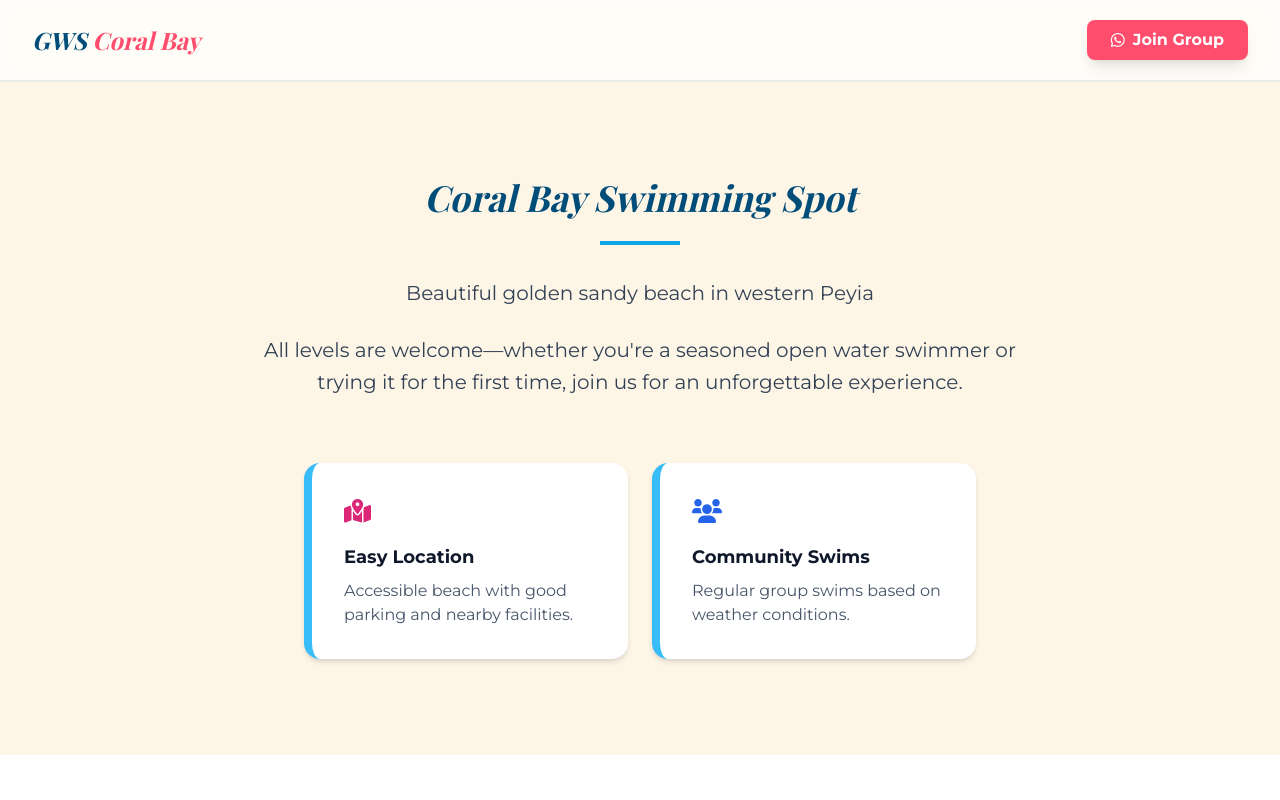
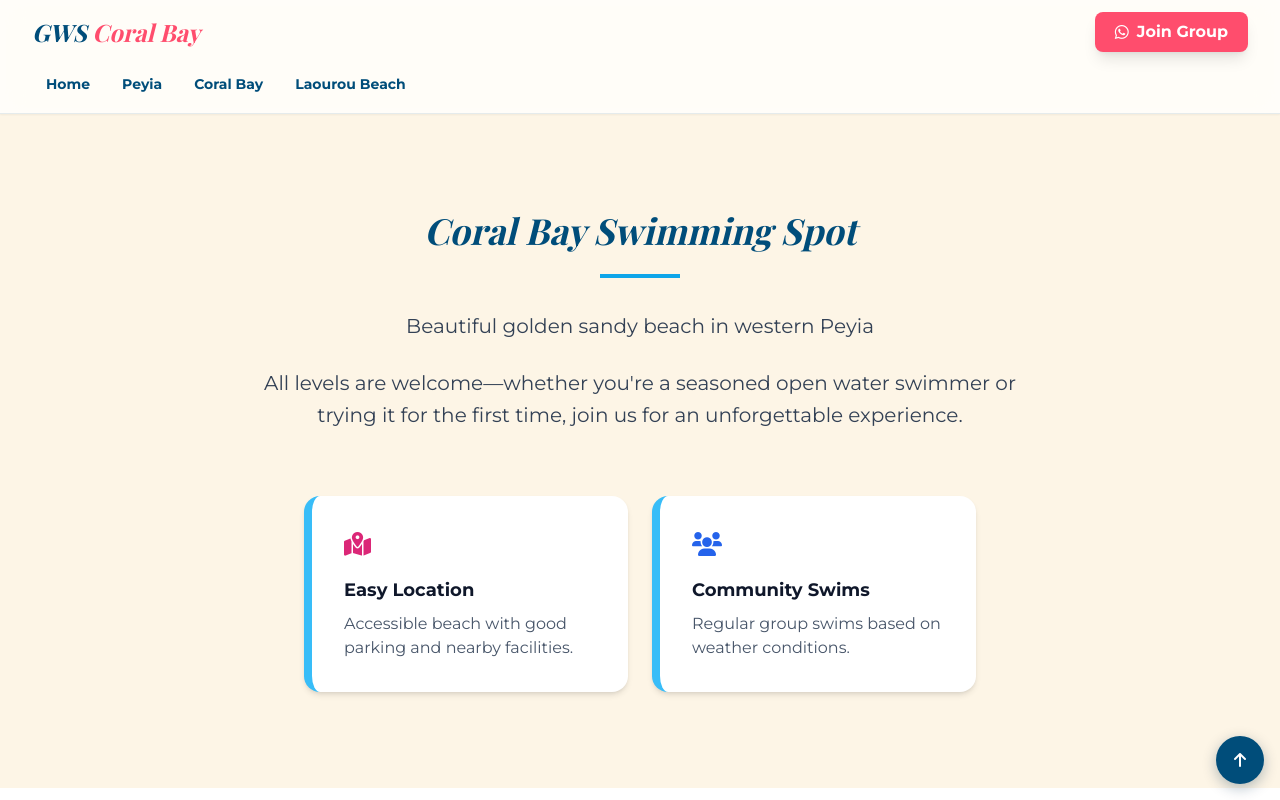
Before and after one commit to Good-Weather-Swimming/Good-Weather-Swimming.github.io, an Eleventy site: page src/index.html in a window 1280 px wide. Shown: the top 800 px of the page. Built offline with nearby package versions, Linux system fonts and the light colour scheme; Eleventy itself is replaced by a stand-in of ours; files that its build step writes are made by us from their sources; a web font is replaced by a local one.

Commit message:
Keep page navigation within reach

```diff
--- a/src/_includes/base.html
+++ b/src/_includes/base.html
@@ -82,12 +82,65 @@
             transition: background-color 0.3s ease;
         }
 
-        /* Responsive Header Logic */
-        @media (min-width: 768px) {
-            .glass-sticky {
-                position: sticky;
-                top: 0;
-            }
+        .glass-sticky {
+            position: sticky;
+            top: 0;
+        }
+
+        .primary-navigation {
+            display: flex;
+            flex-wrap: wrap;
+            gap: 0.25rem;
+            padding-bottom: 0.5rem;
+        }
+
+        .primary-navigation a {
+            flex: 0 0 auto;
+            border-radius: 0.5rem;
+            color: var(--primary-blue);
+            font-size: 0.875rem;
+            font-weight: 700;
+            min-height: 2.5rem;
+            padding: 0.625rem 0.875rem;
+            transition: background-color 0.2s ease, color 0.2s ease;
+            white-space: nowrap;
+        }
+
+        .primary-navigation a:hover,
+        .primary-navigation a:focus-visible {
+            background-color: rgba(0, 77, 122, 0.1);
+        }
+
+        .primary-navigation a:focus-visible,
+        .scroll-to-top:focus-visible {
+            outline: 3px solid var(--energy-pink);
+            outline-offset: 2px;
+        }
+
+        .scroll-to-top {
+            align-items: center;
+            background: var(--primary-blue);
+            border-radius: 50%;
+            bottom: 1rem;
+            box-shadow: 0 4px 14px rgba(0, 45, 77, 0.3);
+            color: white;
+            display: flex;
+            height: 3rem;
+            justify-content: center;
+            position: fixed;
+            right: 1rem;
+            transition: background-color 0.2s ease, transform 0.2s ease;
+            width: 3rem;
+            z-index: 60;
+        }
+
+        .scroll-to-top:hover {
+            background: var(--ocean-blue);
+            transform: translateY(-2px);
+        }
+
+        @media (prefers-reduced-motion: reduce) {
+            html { scroll-behavior: auto; }
         }
 
         .hero-gradient {
@@ -159,22 +212,30 @@
 <body>
 
     <!-- Navigation -->
-    <nav class="glass glass-sticky shadow-sm">
+    <nav id="page-top" class="glass glass-sticky shadow-sm" aria-label="Main navigation">
         <div class="max-w-7xl mx-auto px-4 sm:px-6 lg:px-8">
-            <div class="flex justify-between h-20 items-center flex-wrap">
+            <div class="flex justify-between min-h-16 items-center gap-3 py-2">
                 <a href="/" class="flex items-center hover:opacity-80 transition">
-                    <span class="text-2xl font-bold italic font-display">
+                    <span class="text-xl sm:text-2xl font-bold italic font-display whitespace-nowrap">
                         <span class="text-primary">GWS</span>
                         <span class="text-pink"> {{ location.name }}</span>
                     </span>
                 </a>
 
-
-                <div class="flex items-center gap-4">
-                    <a href="{{ location.whatsappGroup }}" target="_blank" class="btn-pink px-6 py-2 rounded-lg font-bold shadow-lg flex items-center gap-2">
-                        <i class="fab fa-whatsapp"></i> Join Group
+                <div class="flex items-center">
+                    <a href="{{ location.whatsappGroup }}" target="_blank" rel="noopener noreferrer" aria-label="Join WhatsApp group" title="Join WhatsApp group" class="btn-pink px-3 sm:px-5 py-2 rounded-lg font-bold shadow-lg flex items-center gap-2">
+                        <i class="fab fa-whatsapp" aria-hidden="true"></i><span class="hidden sm:inline">Join Group</span>
                     </a>
                 </div>
+            </div>
+            <div class="primary-navigation" aria-label="Pages">
+                <a href="/">Home</a>
+                {% for area in locations.areas %}
+                <a href="{{ area.urlPath }}">{{ area.name }}</a>
+                {% endfor %}
+                {% for navLocation in locations.locations %}
+                <a href="{{ navLocation.urlPath }}">{{ navLocation.name }}</a>
+                {% endfor %}
             </div>
         </div>
     </nav>
@@ -196,6 +257,10 @@
             <p class="text-blue-100/70 text-sm">Created for the love of open water swimming.</p>
         </div>
     </footer>
+
+    <a href="#page-top" class="scroll-to-top" aria-label="Scroll to top" title="Scroll to top">
+        <i class="fas fa-arrow-up" aria-hidden="true"></i>
+    </a>
 
     <script>
         const prefetchedPages = new Set();
```
